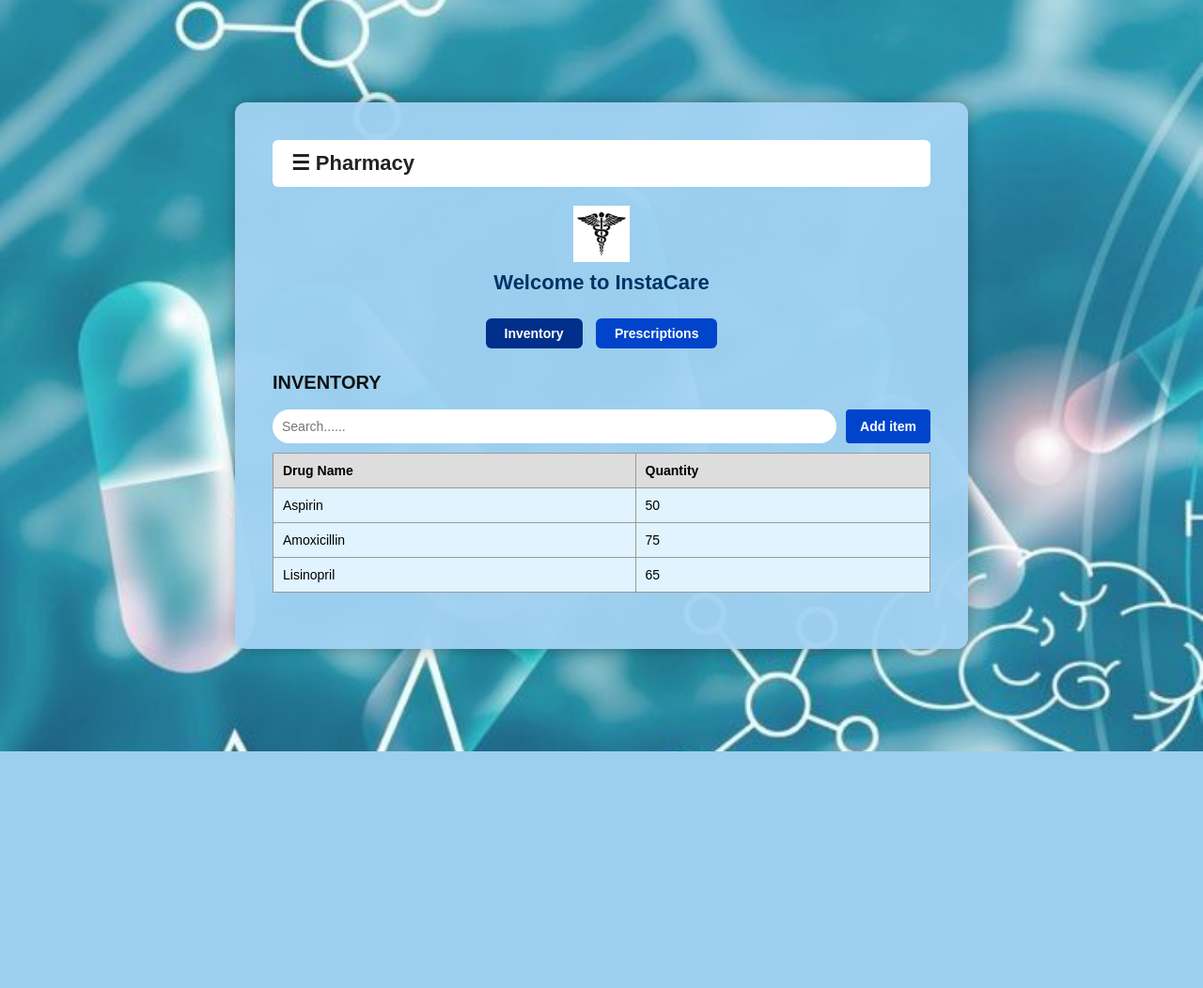
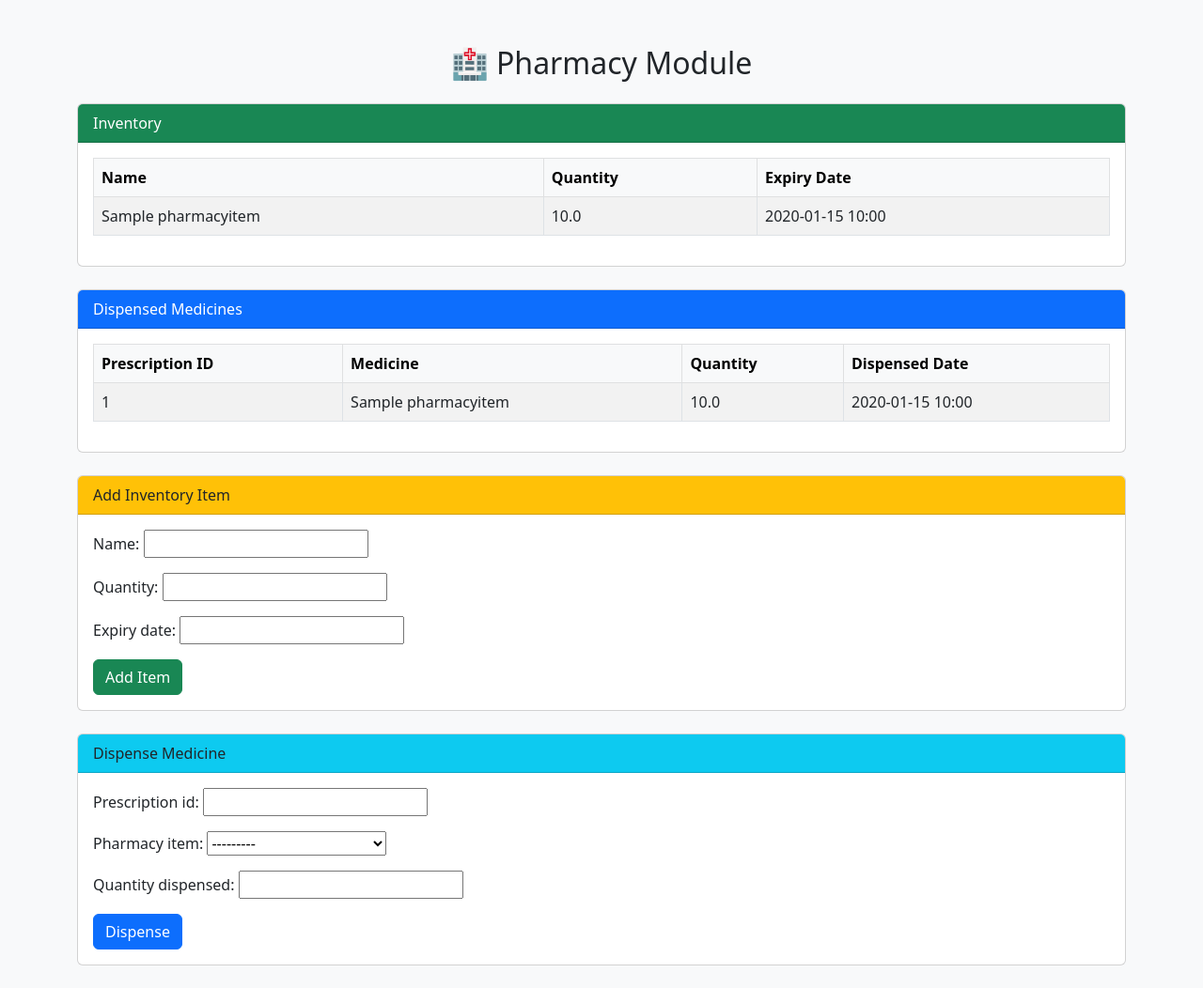
Before and after one commit to SaranyaVenkatasubramani/Hms, a Django app: page /pharmacy/ in a window 1280 px wide. Shown: the whole page at 94% size. Before the commit the page ends 800 px from the top, so only its background shows below. Run offline with Django 5.2, Linux system fonts and the light colour scheme; tables that the repository leaves empty hold one stand-in row (values such as "Sample post").

Commit message:
latest changes

```diff
--- a/lab_test/admin.py
+++ b/lab_test/admin.py
@@ -1,4 +1,8 @@
+
 from django.contrib import admin
 from .models import LabTest
+from patients.models import Patient
 
-admin.site.register(LabTest)
+@admin.register(LabTest)
+class LabTestAdmin(admin.ModelAdmin):
+    autocomplete_fields = ['patient']
--- a/lab_test/urls.py
+++ b/lab_test/urls.py
@@ -1,6 +1,6 @@
 from django.urls import path
-from .import views
+from . import views
 
 urlpatterns = [
-    path('',views.lab_tests, name='lab-tests'),
+    path('', views.add_lab_test, name='add_lab_test'),
 ]
--- a/patients/models.py
+++ b/patients/models.py
@@ -10,8 +10,14 @@ class Patient(models.Model):
     medical_history = models.TextField()
     qr_code = models.CharField(max_length=255)
 
+    def __str__(self):
+        return self.full_name
+
 class Appointment(models.Model):
     patient = models.ForeignKey(Patient, on_delete=models.CASCADE)
     scheduled_time = models.TimeField()
     status = models.CharField(max_length=50)
     video_link = models.URLField()
+
+    def __str__(self):
+        return f"Appointment for {self.patient.full_name} at {self.scheduled_time}"
--- /dev/null
+++ b/pharmacy/forms.py
@@ -0,0 +1,12 @@
+from django import forms
+from .models import PharmacyItem, DispensedMedicine
+
+class InventoryForm(forms.ModelForm):
+    class Meta:
+        model = PharmacyItem
+        fields = ['name', 'quantity', 'expiry_date']
+
+class DispenseMedicineForm(forms.ModelForm):
+    class Meta:
+        model = DispensedMedicine
+        fields = ['prescription_id', 'pharmacy_item', 'quantity_dispensed']
--- a/pharmacy/urls.py
+++ b/pharmacy/urls.py
@@ -1,6 +1,8 @@
+from django.urls import path
+from . import views
 
-from django.urls import path
-from .import views
 urlpatterns = [
-    path('',views.pharmacy_home, name='pharmacy-home'),
+    path('', views.pharmacy_home, name='pharmacy-home'),
+    path('add/', views.add_inventory_item, name='add-inventory'),
+    path('dispense/', views.dispense_medicine, name='dispense-medicine'),
 ]
--- a/pharmacy/views.py
+++ b/pharmacy/views.py
@@ -1,5 +1,31 @@
 
-from django.shortcuts import render
+
+from django.shortcuts import render, redirect
+from .forms import InventoryForm
+from .models import PharmacyItem, DispensedMedicine
+from .forms import InventoryForm, DispenseMedicineForm
 
 def pharmacy_home(request):
-    return render(request, 'pharmacy.html')  # adjust the path if needed
+    inventory = PharmacyItem.objects.all()
+    prescriptions = DispensedMedicine.objects.all()
+    inventory_form = InventoryForm()
+    dispense_form = DispenseMedicineForm()
+    return render(request, 'pharmacy.html', {
+        'inventory': inventory,
+        'prescriptions': prescriptions,
+        'inventory_form': inventory_form,
+        'dispense_form': dispense_form
+    })
+
+def add_inventory_item(request):
+    if request.method == 'POST':
+        form = InventoryForm(request.POST)
+        if form.is_valid():
+            form.save()
+    return redirect('pharmacy-home')
+def dispense_medicine(request):
+    if request.method == 'POST':
+        form = DispenseMedicineForm(request.POST)
+        if form.is_valid():
+            form.save()
+    return redirect('pharmacy-home')
--- a/templates/lab.html
+++ b/templates/lab.html
@@ -190,3 +190,6 @@
   </div>
 </body>
 </html>
+
+
+]
--- a/templates/pharmacy.html
+++ b/templates/pharmacy.html
@@ -1,234 +1,95 @@
-{% load static %}
 <!DOCTYPE html>
-<html>
+<html lang="en">
 <head>
-  <title>Pharmacy</title>
-  <style>
-    body {
-      margin: 0;
-      height: 100vh;
-      display: flex;
-      justify-content: center;
-      align-items: center;
-      font-family: Arial, sans-serif;
-      background-image: url('{% static "images/doc.jpg" %}');
-      background-size: cover;
-      background-position: center;
-      background-attachment: fixed;
-    }
+    <meta charset="UTF-8">
+    <title>Pharmacy Management</title>
+    <link rel="stylesheet" href="https://cdn.jsdelivr.net/npm/bootstrap@5.3.0/dist/css/bootstrap.min.css">
+</head>
+<body class="bg-light">
 
-    .main-container {
-      width: 700px;
-      padding: 40px;
-      background-color: rgba(163, 210, 243, 0.95);
-      border-radius: 12px;
-      box-shadow: 0 0 15px rgba(0,0,0,0.3);
-    }
+<div class="container mt-5">
+    <h2 class="text-center mb-4">🏥 Pharmacy Module</h2>
 
-    .header {
-      background-color: white;
-      display: flex;
-      align-items: center;
-      padding: 12px 20px;
-      font-size: 22px;
-      font-weight: bold;
-      color: #222;
-      border-radius: 6px;
-    }
-
-    .logo-bar {
-      text-align: center;
-      margin: 20px 0 10px;
-    }
-
-    .logo-bar img {
-      width: 60px;
-      height: 60px;
-    }
-
-    .logo-bar h1 {
-      font-size: 22px;
-      margin-top: 5px;
-      color: #003366;
-    }
-
-    .nav-buttons {
-      text-align: center;
-      margin: 20px 0;
-    }
-
-    .nav-buttons button {
-      margin: 5px;
-      padding: 8px 20px;
-      font-size: 14px;
-      font-weight: bold;
-      border: none;
-      border-radius: 6px;
-      background-color: #0044cc;
-      color: white;
-      cursor: pointer;
-    }
-
-    .nav-buttons button.active {
-      background-color: #002f8c;
-    }
-
-    .section {
-      display: none;
-    }
-
-    .section.active {
-      display: block;
-    }
-
-    h2 {
-      font-size: 20px;
-      margin-top: 10px;
-      color: #111;
-    }
-
-    .search-add {
-      display: flex;
-      gap: 10px;
-      margin: 10px 0;
-    }
-
-    input[type="text"] {
-      flex: 1;
-      padding: 10px;
-      border-radius: 20px;
-      border: none;
-      font-size: 14px;
-    }
-
-    .add-btn {
-      background-color: #0044cc;
-      color: white;
-      padding: 10px 15px;
-      border: none;
-      font-weight: bold;
-      font-size: 14px;
-      border-radius: 4px;
-      cursor: pointer;
-    }
-
-    table {
-      width: 100%;
-      border-collapse: collapse;
-      margin-bottom: 20px;
-      background-color: #e0f3ff;
-    }
-
-    th, td {
-      border: 1px solid #999;
-      padding: 10px;
-      text-align: left;
-      font-size: 14px;
-    }
-
-    th {
-      background-color: #ddd;
-    }
-
-    .bill-section {
-      display: flex;
-      justify-content: space-between;
-      align-items: center;
-      margin: 10px 0;
-    }
-
-    .bill-btn {
-      background-color: #0ca70c;
-      color: white;
-      font-weight: bold;
-      padding: 6px 14px;
-      border: none;
-      border-radius: 4px;
-      cursor: pointer;
-    }
-  </style>
-</head>
-<body>
-
-  <div class="main-container">
-
-    <!-- Header -->
-    <div class="header">
-      ☰ Pharmacy
-    </div>
-
-    <!-- Logo & Welcome -->
-    <div class="logo-bar">
-      <img src="{% static 'images/doc.logo.jpg' %}" alt="Doctor Logo">
-      <h1>Welcome to InstaCare</h1>
-    </div>
-
-    <!-- Navigation Buttons -->
-    <div class="nav-buttons">
-      <button onclick="showPage('inventory')" class="active">Inventory</button>
-      <button onclick="showPage('prescriptions')">Prescriptions</button>
-    </div>
-
-    <!-- Inventory Page -->
-    <div id="inventory" class="section active">
-      <h2>INVENTORY</h2>
-      <div class="search-add">
-        <input type="text" placeholder="Search......">
-        <button class="add-btn">Add item</button>
-      </div>
-
-      <table>
-        <thead>
+    <!-- Inventory Section -->
+    <div class="card mb-4">
+        <div class="card-header bg-success text-white">Inventory</div>
+        <div class="card-body">
+            <table class="table table-bordered table-striped">
+                <thead class="table-light">
                     <tr>
-            <th>Drug Name</th>
+                        <th>Name</th>
                         <th>Quantity</th>
+                        <th>Expiry Date</th>
                     </tr>
                 </thead>
                 <tbody>
-          <tr><td>Aspirin</td><td>50</td></tr>
-          <tr><td>Amoxicillin</td><td>75</td></tr>
-          <tr><td>Lisinopril</td><td>65</td></tr>
+                    {% for item in inventory %}
+                    <tr>
+                        <td>{{ item.name }}</td>
+                        <td>{{ item.quantity }}</td>
+                        <td>{{ item.expiry_date|date:"Y-m-d H:i" }}</td>
+                    </tr>
+                    {% empty %}
+                    <tr><td colspan="3" class="text-center">No items in inventory.</td></tr>
+                    {% endfor %}
                 </tbody>
             </table>
         </div>
+    </div>
 
-    <!-- Prescriptions Page -->
-    <div id="prescriptions" class="section">
-      <div class="bill-section">
-        <h2>PRESCRIPTIONS</h2>
-        <button class="bill-btn">BILL</button>
-      </div>
-      <table>
-        <thead>
+    <!-- Dispensed Medicines Section -->
+    <div class="card mb-4">
+        <div class="card-header bg-primary text-white">Dispensed Medicines</div>
+        <div class="card-body">
+            <table class="table table-bordered table-striped">
+                <thead class="table-light">
                     <tr>
-            <th>Patient</th>
-            <th>Doctor</th>
-            <th>Date</th>
+                        <th>Prescription ID</th>
+                        <th>Medicine</th>
+                        <th>Quantity</th>
+                        <th>Dispensed Date</th>
                     </tr>
                 </thead>
                 <tbody>
-          <tr><td>Charles Harr’s</td><td><b>Dr. John Smith</b></td><td>12.04.2024</td></tr>
-          <tr><td>Anna Moore</td><td><b>Dr. John Smith</b></td><td>09.04.2024</td></tr>
-          <tr><td>James Lee</td><td><b>Dr. Sarah Miller</b></td><td>09.04.2024</td></tr>
+                    {% for med in prescriptions %}
+                    <tr>
+                        <td>{{ med.prescription_id }}</td>
+                        <td>{{ med.pharmacy_item.name }}</td>
+                        <td>{{ med.quantity_dispensed }}</td>
+                        <td>{{ med.dispensed_date|date:"Y-m-d H:i" }}</td>
+                    </tr>
+                    {% empty %}
+                    <tr><td colspan="4" class="text-center">No medicines dispensed.</td></tr>
+                    {% endfor %}
                 </tbody>
             </table>
         </div>
+    </div>
+
+    <!-- Add Inventory Form -->
+    <div class="card mb-4">
+        <div class="card-header bg-warning">Add Inventory Item</div>
+        <div class="card-body">
+            <form method="POST" action="{% url 'add-inventory' %}">
+                {% csrf_token %}
+                {{ inventory_form.as_p }}
+                <button type="submit" class="btn btn-success">Add Item</button>
+            </form>
+        </div>
+    </div>
+
+    <!-- Dispense Medicine Form -->
+    <div class="card mb-4">
+        <div class="card-header bg-info">Dispense Medicine</div>
+        <div class="card-body">
+            <form method="POST" action="{% url 'dispense-medicine' %}">
+                {% csrf_token %}
+                {{ dispense_form.as_p }}
+                <button type="submit" class="btn btn-primary">Dispense</button>
+            </form>
+        </div>
+    </div>
 
 </div>
-
-  <script>
-    function showPage(pageId) {
-      document.querySelectorAll('.section').forEach(sec => {
-        sec.classList.remove('active');
-      });
-      document.getElementById(pageId).classList.add('active');
-
-      document.querySelectorAll('.nav-buttons button').forEach(btn => {
-        btn.classList.remove('active');
-      });
-      event.target.classList.add('active');
-    }
-  </script>
-
 </body>
 </html>
--- a/user/views.py
+++ b/user/views.py
@@ -16,7 +16,7 @@ def user_login(request):
 
         if user is not None:
             auth_login(request, user)
-            return redirect('redirect_dashboard')  # sends to /dashboard/
+            return redirect('redirect_dashboard')
         else:
             return render(request, 'login.html', {'error': 'Invalid credentials'})
 
@@ -47,9 +47,9 @@ def redirect_user_dashboard(request):
     elif user.role == 'doctor':
         return render(request, 'docdashboard.html')
     elif user.role == 'labtech':
-        return render(request, 'dashboards/lab_dashboard.html')
+        return render(request, 'lab.html')
     elif user.role == 'pharmacist':
-        return render(request, 'dashboards/pharmacy_dashboard.html')
+        return render(request, 'pharmacy.html')
     elif user.role == 'patient':
         return render(request, 'patient_dashboard.html')
     else:
```
Also changed, not shown: lab_test/forms.py (added, +9 -0 lines), lab_test/models.py (+17 -1 lines), lab_test/views.py (+14 -3 lines), patients/admin.py (+4 -3 lines), pharmacy/admin.py (+11 -2 lines), pharmacy/models.py (+10 -4 lines), db.sqlite3, lab_test/migrations/0002_remove_labtest_price_labtest_cost_labtest_date_and_more.py (added). Lines whose indentation alone changed are shown as unchanged.
